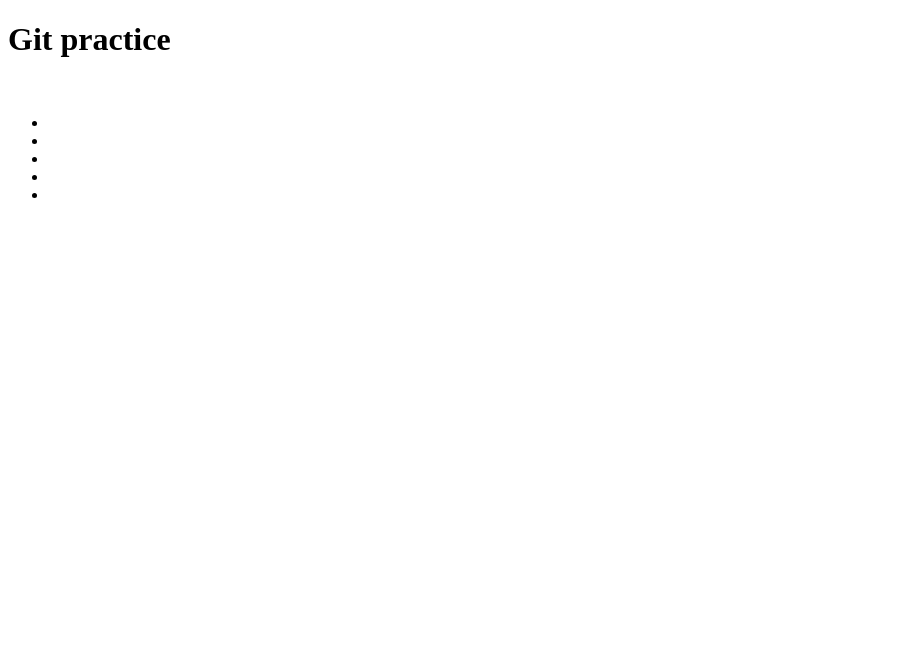
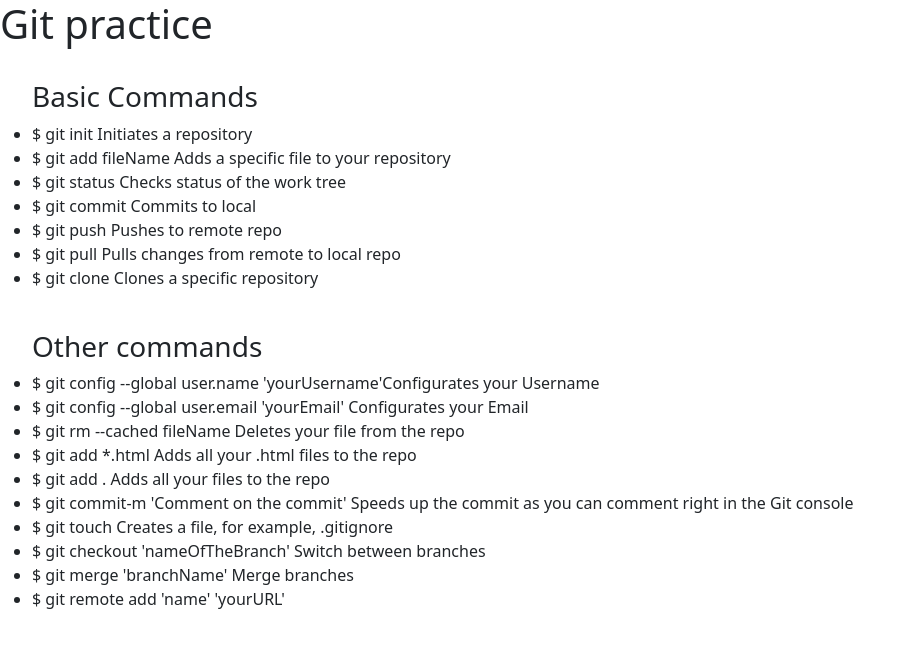
Before and after one commit to BrunoPierca/git-repo, a plain HTML site: page index.html in a window 1280 px wide. Shown: the whole page, without its empty margins (0-914 px from the left). Drawn offline with nearby package versions, Linux system fonts and the light colour scheme.

Commit message:
added list items

```diff
--- a/index.html
+++ b/index.html
@@ -5,16 +5,63 @@
     <meta http-equiv="X-UA-Compatible" content="IE=edge" />
     <meta name="viewport" content="width=device-width, initial-scale=1.0" />
     <title>Git practice</title>
+    <link
+      href="https://cdn.jsdelivr.net/npm/bootstrap@5.0.0/dist/css/bootstrap.min.css"
+      rel="stylesheet"
+      integrity="sha384-wEmeIV1mKuiNpC+IOBjI7aAzPcEZeedi5yW5f2yOq55WWLwNGmvvx4Um1vskeMj0"
+      crossorigin="anonymous"
+    />
   </head>
   <body>
     <h1>Git practice</h1>
     <br />
     <ul>
-      <li></li>
-      <li></li>
-      <li></li>
-      <li></li>
-      <li></li>
+      <h3>Basic Commands</h3>
+      <li>$ git init <span>Initiates a repository</span></li>
+      <li>
+        $ git add fileName <span>Adds a specific file to your repository</span>
+      </li>
+      <li>$ git status <span>Checks status of the work tree</span></li>
+      <li>$ git commit <span>Commits to local</span></li>
+      <li>$ git push <span>Pushes to remote repo</span></li>
+      <li>$ git pull <span>Pulls changes from remote to local repo</span></li>
+      <li>$ git clone <span>Clones a specific repository</span></li>
+    </ul>
+
+    <br />
+
+    <ul>
+      <h3>Other commands</h3>
+      <li>
+        $ git config --global user.name 'yourUsername'<span
+          >Configurates your Username</span
+        >
+      </li>
+      <li>
+        $ git config --global user.email 'yourEmail'
+        <span>Configurates your Email</span>
+      </li>
+      <li>
+        $ git rm --cached fileName <span>Deletes your file from the repo</span>
+      </li>
+      <li>
+        $ git add *.html <span>Adds all your .html files to the repo</span>
+      </li>
+      <li>$ git add . <span>Adds all your files to the repo</span></li>
+
+      <li>
+        $ git commit-m 'Comment on the commit'
+        <span
+          >Speeds up the commit as you can comment right in the Git
+          console</span
+        >
+      </li>
+      <li>$ git touch <span>Creates a file, for example, .gitignore</span></li>
+      <li>
+        $ git checkout 'nameOfTheBranch' <span>Switch between branches</span>
+      </li>
+      <li>$ git merge 'branchName' <span>Merge branches</span></li>
+      <li>$ git remote add 'name' 'yourURL'</li>
     </ul>
   </body>
 </html>
```
